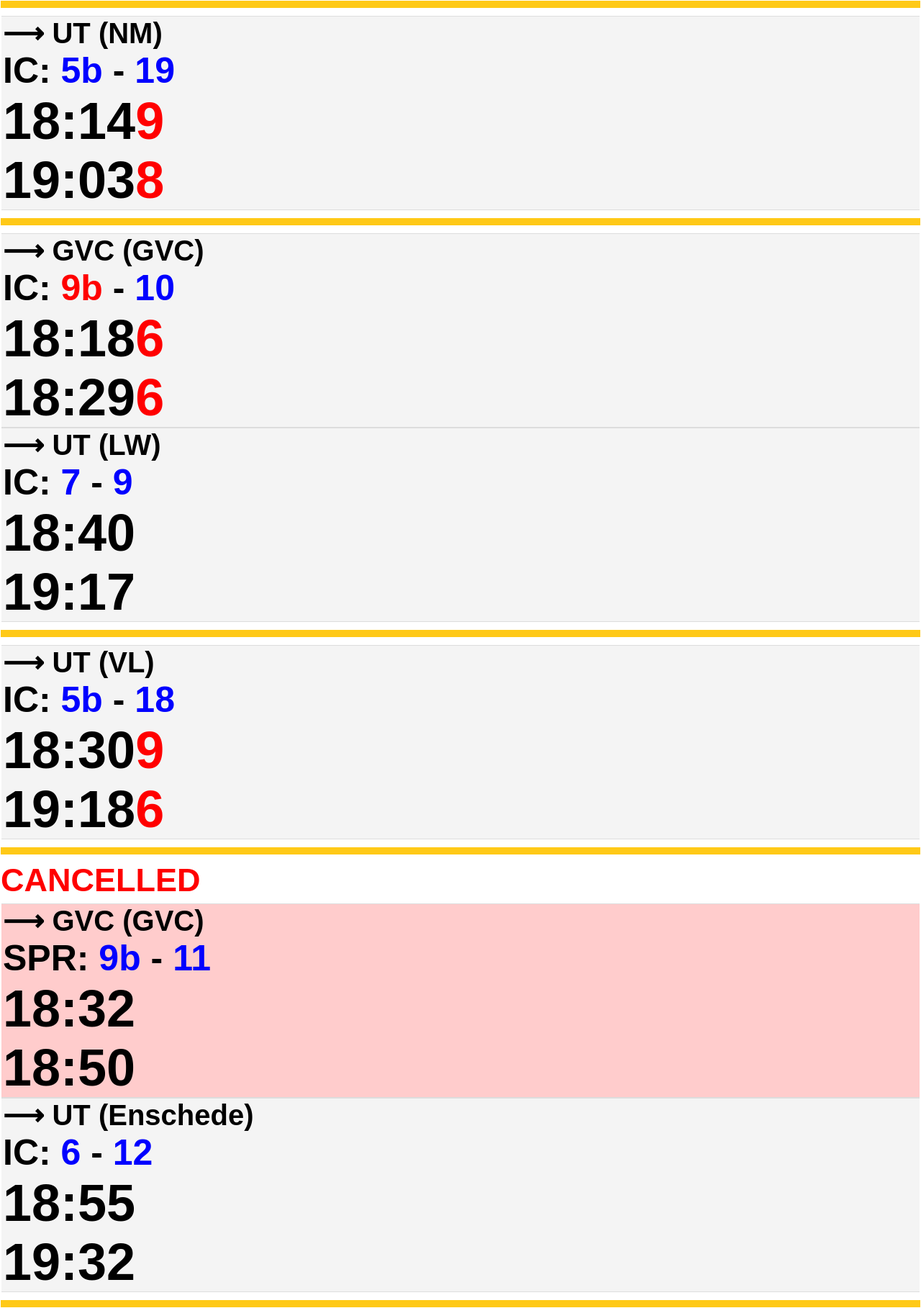
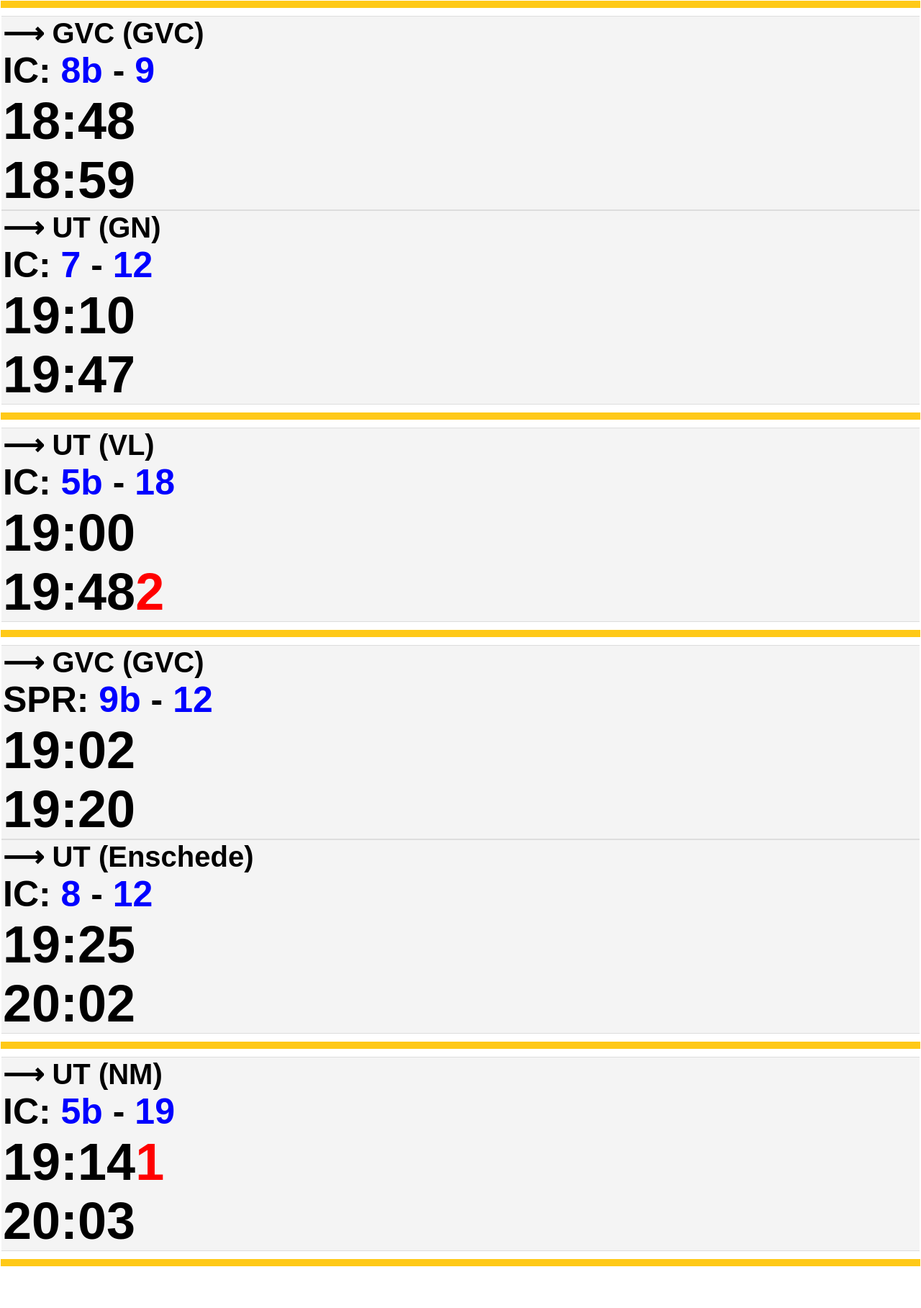
Before and after one commit to elysium316/ns, a plain HTML site: page ledn_ut.html in a window 1280 px wide. Shown: the part 637-2454 px from the top of the page at 72% size. After the commit the page ends 2397 px from the top, so only its background shows below. Drawn offline with Linux system fonts and the light colour scheme.

Commit message:
Automatische update treintijden

```diff
--- a/ledn_ut.html
+++ b/ledn_ut.html
@@ -18,7 +18,7 @@
 </head>
 <body>
     <h1>Traject Overzicht</h1>
-    <div class="tijd">18:46</div>
+    <div class="tijd">19:21</div>
     <div style='padding: 2pt; margin-bottom: 20px;'><a href='index.html' class='menu-link' style='background: #ddd; color: black; border-color: #ddd;'>🏠 Home</a> <a href='ledn_ut.html' class='menu-link' style='background: #ffc917; color: #003399;'>LEDN-UT</a> <a href='ut_ah.html' class='menu-link'>UT-AH</a> <a href='ah_dtch.html' class='menu-link'>AH-DTCH</a> </div>
 
     <div class="etappe-header">LEDN-UT</div>
@@ -29,10 +29,66 @@
             <ul>
 
                 <li style="background: #f4f4f4; padding: 0 2px; margin:0; border-top: 1px solid #ddd; border-bottom: 1px solid #ddd; border-left: none; border-right: none;">
+                    <span class="station">&#10230; UT (NM)</span><br>
+                    <span class="spoor" style="color:black;">IC: </span><span class="spoor"><span style='color: red; font-weight: bold;'>4b</span></span><span class="spoor" style="color:black;"> - </span><span class="spoor"><span class='spoor'>19</span></span><br>
+                    <span class="vertrek">18:44<span style='color: red; font-weight: bold;'>1</span></span><br>
+                    <span class="vertrek">19:33<span style='color: red; font-weight: bold;'>2</span></span>
+                </li>
+
+            </ul>
+        </li>
+
+        <li style="padding: 10px 0; border-bottom: 10px solid #ffc917;">
+
+            <ul>
+
+                <li style="background: #f4f4f4; padding: 0 2px; margin:0; border-top: 1px solid #ddd; border-bottom: 1px solid #ddd; border-left: none; border-right: none;">
+                    <span class="station">&#10230; GVC (GVC)</span><br>
+                    <span class="spoor" style="color:black;">IC: </span><span class="spoor"><span class='spoor'>8b</span></span><span class="spoor" style="color:black;"> - </span><span class="spoor"><span class='spoor'>9</span></span><br>
+                    <span class="vertrek">18:48</span><br>
+                    <span class="vertrek">18:59</span>
+                </li>
+
+                <li style="background: #f4f4f4; padding: 0 2px; margin:0; border-top: 1px solid #ddd; border-bottom: 1px solid #ddd; border-left: none; border-right: none;">
+                    <span class="station">&#10230; UT (GN)</span><br>
+                    <span class="spoor" style="color:black;">IC: </span><span class="spoor"><span class='spoor'>7</span></span><span class="spoor" style="color:black;"> - </span><span class="spoor"><span class='spoor'>12</span></span><br>
+                    <span class="vertrek">19:10</span><br>
+                    <span class="vertrek">19:47</span>
+                </li>
+
+            </ul>
+        </li>
+
+        <li style="padding: 10px 0; border-bottom: 10px solid #ffc917;">
+
+            <ul>
+
+                <li style="background: #f4f4f4; padding: 0 2px; margin:0; border-top: 1px solid #ddd; border-bottom: 1px solid #ddd; border-left: none; border-right: none;">
                     <span class="station">&#10230; UT (VL)</span><br>
                     <span class="spoor" style="color:black;">IC: </span><span class="spoor"><span class='spoor'>5b</span></span><span class="spoor" style="color:black;"> - </span><span class="spoor"><span class='spoor'>18</span></span><br>
-                    <span class="vertrek">18:00<span style='color: red; font-weight: bold;'>6</span></span><br>
-                    <span class="vertrek">18:48<span style='color: red; font-weight: bold;'>5</span></span>
+                    <span class="vertrek">19:00</span><br>
+                    <span class="vertrek">19:48<span style='color: red; font-weight: bold;'>2</span></span>
+                </li>
+
+            </ul>
+        </li>
+
+        <li style="padding: 10px 0; border-bottom: 10px solid #ffc917;">
+
+            <ul>
+
+                <li style="background: #f4f4f4; padding: 0 2px; margin:0; border-top: 1px solid #ddd; border-bottom: 1px solid #ddd; border-left: none; border-right: none;">
+                    <span class="station">&#10230; GVC (GVC)</span><br>
+                    <span class="spoor" style="color:black;">SPR: </span><span class="spoor"><span class='spoor'>9b</span></span><span class="spoor" style="color:black;"> - </span><span class="spoor"><span class='spoor'>12</span></span><br>
+                    <span class="vertrek">19:02</span><br>
+                    <span class="vertrek">19:20</span>
+                </li>
+
+                <li style="background: #f4f4f4; padding: 0 2px; margin:0; border-top: 1px solid #ddd; border-bottom: 1px solid #ddd; border-left: none; border-right: none;">
+                    <span class="station">&#10230; UT (Enschede)</span><br>
+                    <span class="spoor" style="color:black;">IC: </span><span class="spoor"><span class='spoor'>8</span></span><span class="spoor" style="color:black;"> - </span><span class="spoor"><span class='spoor'>12</span></span><br>
+                    <span class="vertrek">19:25</span><br>
+                    <span class="vertrek">20:02</span>
                 </li>
 
             </ul>
@@ -45,64 +101,8 @@
                 <li style="background: #f4f4f4; padding: 0 2px; margin:0; border-top: 1px solid #ddd; border-bottom: 1px solid #ddd; border-left: none; border-right: none;">
                     <span class="station">&#10230; UT (NM)</span><br>
                     <span class="spoor" style="color:black;">IC: </span><span class="spoor"><span class='spoor'>5b</span></span><span class="spoor" style="color:black;"> - </span><span class="spoor"><span class='spoor'>19</span></span><br>
-                    <span class="vertrek">18:14<span style='color: red; font-weight: bold;'>9</span></span><br>
-                    <span class="vertrek">19:03<span style='color: red; font-weight: bold;'>8</span></span>
-                </li>
-
-            </ul>
-        </li>
-
-        <li style="padding: 10px 0; border-bottom: 10px solid #ffc917;">
-
-            <ul>
-
-                <li style="background: #f4f4f4; padding: 0 2px; margin:0; border-top: 1px solid #ddd; border-bottom: 1px solid #ddd; border-left: none; border-right: none;">
-                    <span class="station">&#10230; GVC (GVC)</span><br>
-                    <span class="spoor" style="color:black;">IC: </span><span class="spoor"><span style='color: red; font-weight: bold;'>9b</span></span><span class="spoor" style="color:black;"> - </span><span class="spoor"><span class='spoor'>10</span></span><br>
-                    <span class="vertrek">18:18<span style='color: red; font-weight: bold;'>6</span></span><br>
-                    <span class="vertrek">18:29<span style='color: red; font-weight: bold;'>6</span></span>
-                </li>
-
-                <li style="background: #f4f4f4; padding: 0 2px; margin:0; border-top: 1px solid #ddd; border-bottom: 1px solid #ddd; border-left: none; border-right: none;">
-                    <span class="station">&#10230; UT (LW)</span><br>
-                    <span class="spoor" style="color:black;">IC: </span><span class="spoor"><span class='spoor'>7</span></span><span class="spoor" style="color:black;"> - </span><span class="spoor"><span class='spoor'>9</span></span><br>
-                    <span class="vertrek">18:40</span><br>
-                    <span class="vertrek">19:17</span>
-                </li>
-
-            </ul>
-        </li>
-
-        <li style="padding: 10px 0; border-bottom: 10px solid #ffc917;">
-
-            <ul>
-
-                <li style="background: #f4f4f4; padding: 0 2px; margin:0; border-top: 1px solid #ddd; border-bottom: 1px solid #ddd; border-left: none; border-right: none;">
-                    <span class="station">&#10230; UT (VL)</span><br>
-                    <span class="spoor" style="color:black;">IC: </span><span class="spoor"><span class='spoor'>5b</span></span><span class="spoor" style="color:black;"> - </span><span class="spoor"><span class='spoor'>18</span></span><br>
-                    <span class="vertrek">18:30<span style='color: red; font-weight: bold;'>9</span></span><br>
-                    <span class="vertrek">19:18<span style='color: red; font-weight: bold;'>6</span></span>
-                </li>
-
-            </ul>
-        </li>
-
-        <li style="padding: 10px 0; border-bottom: 10px solid #ffc917;">
-            <div style='color: red; font-size: 45px; font-weight: bold; margin-bottom: 5px;'>CANCELLED</div>
-            <ul>
-
-                <li style="background: #ffcccc; padding: 0 2px; margin:0; border-top: 1px solid #ddd; border-bottom: 1px solid #ddd; border-left: none; border-right: none;">
-                    <span class="station">&#10230; GVC (GVC)</span><br>
-                    <span class="spoor" style="color:black;">SPR: </span><span class="spoor"><span class='spoor'>9b</span></span><span class="spoor" style="color:black;"> - </span><span class="spoor"><span class='spoor'>11</span></span><br>
-                    <span class="vertrek">18:32</span><br>
-                    <span class="vertrek">18:50</span>
-                </li>
-
-                <li style="background: #f4f4f4; padding: 0 2px; margin:0; border-top: 1px solid #ddd; border-bottom: 1px solid #ddd; border-left: none; border-right: none;">
-                    <span class="station">&#10230; UT (Enschede)</span><br>
-                    <span class="spoor" style="color:black;">IC: </span><span class="spoor"><span class='spoor'>6</span></span><span class="spoor" style="color:black;"> - </span><span class="spoor"><span class='spoor'>12</span></span><br>
-                    <span class="vertrek">18:55</span><br>
-                    <span class="vertrek">19:32</span>
+                    <span class="vertrek">19:14<span style='color: red; font-weight: bold;'>1</span></span><br>
+                    <span class="vertrek">20:03</span>
                 </li>
 
             </ul>
```
Also changed, not shown: ah_dtch.html (+18 -18 lines), ut_ah.html (+46 -46 lines).
